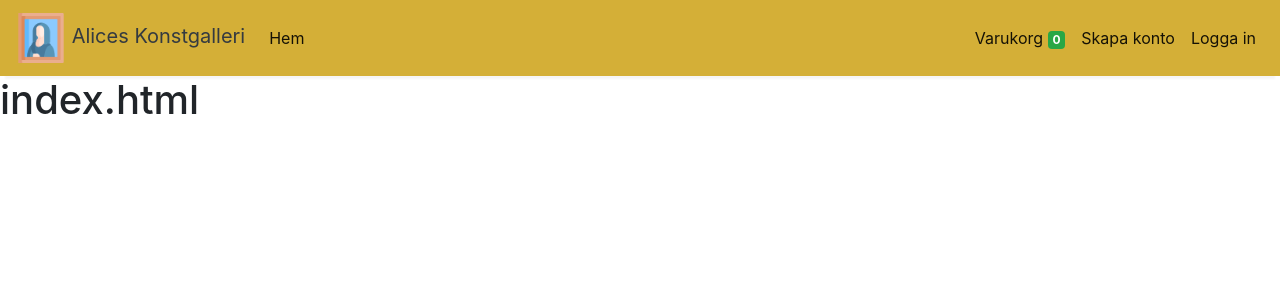
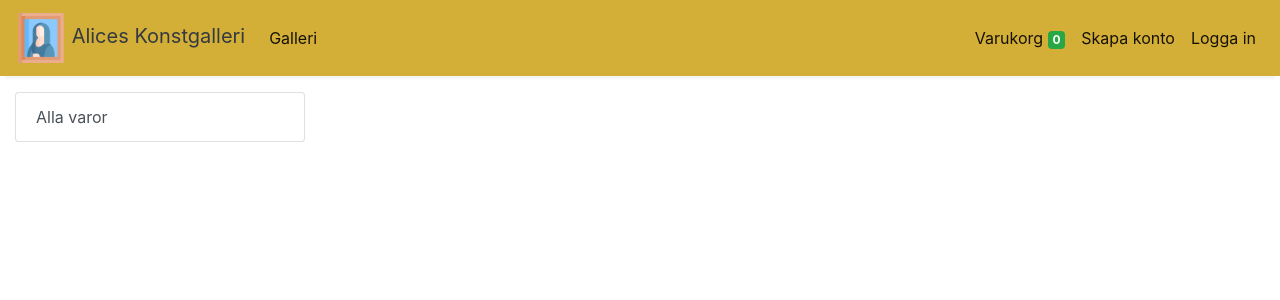
Before and after one commit to bappelberg/AlicesKonstgalleri, a Django app: page / in a window 1280 px wide. Shown: the top 300 px of the page. Run offline with Django 5.2, Linux system fonts and the light colour scheme; some libraries are stand-ins or nearby versions.

Commit message:
Update navigation label and enhance product listing page
- Changed navigation menu label from "Hem" to "Galleri".
- Modified the index page to display categories and products dynamically.
- Added a sidebar with category links to filter products.
- Enhanced the product display with cards, including product images, names, and an "Add to Cart" button.
- Updated the store view to pass product and category data to the template.

```diff
--- a/store/templates/base.html
+++ b/store/templates/base.html
@@ -84,7 +84,7 @@
     <div class="collapse navbar-collapse" id="navbarSupportedContent">
         <ul class="navbar-nav mr-auto">
             <li class="nav-item active">
-                <a class="nav-link" href="/store">Hem<span class="sr-only">(current)</span></a>
+                <a class="nav-link" href="/store">Galleri<span class="sr-only">(current)</span></a>
             </li>
         </ul>
 
--- a/store/templates/index.html
+++ b/store/templates/index.html
@@ -1,5 +1,46 @@
 {% extends 'base.html' %}
 
 {% block content %}
-    <h1>index.html</h1>
+    <div class="container-fluid mt-3">
+        <div class="row">
+
+
+
+            <div class="col-lg-3 mx-auto">
+                <div class="list-group">
+                    <a href="/" class="list-group-item list-group-item-action btn btn-outline-success">Alla varor</a>
+                    {% for category in categories %}
+                        <a href="/?category={{ category.id }}"
+                           class="list-group-item list-group-item-action btn btn-outline-success ">{{ category.name }}</a>
+                    {% endfor %}
+                </div>
+            </div>
+
+            <!-- all products -->
+            <div id='products' class="col-lg-9 mx-auto">
+                <div class="row mx-auto">
+                    {% for product in products %}
+                        <div class="card mx-auto mb-3" id={{ product.id }} style="width: 18rem;">
+                        <img class="card-img-top" src="{{ product.image.url }}" alt="Card image cap">
+                        <div class="card-body">
+                            <p class="card-title">{{ product.name }}</p>
+                        </div>
+
+                        <div class="card-footer p-0 no-gutters">
+
+                                <form action="/#{{ product.id }}" method="POST" class="btn-block">
+                                    {% csrf_token %}
+                                    <input hidden type="text" name='product' value='{{ product.id }}'>
+                                    <input type="submit" class="float-right btn btn-success form-control"
+                                           value="Add To Cart">
+                                </form>
+
+                        </div>
+
+                        </div>
+                    {% endfor %}
+            </div>
+        </div>
+    </div>
+    </div>
 {% endblock %}
--- a/store/views.py
+++ b/store/views.py
@@ -63,7 +63,22 @@
 
 # Store View
 def store(request):
-    return render(request, 'index.html')
+    cart = request.session.get('cart')
+    if not cart:
+        request.session['cart'] = {}
+    products = None
+    categories = Category.get_all_categories()
+    categoryID = request.GET.get('category')
+    if categoryID:
+        products = Product.get_all_products_by_categoryid(categoryID)
+    else:
+        products = Product.get_all_products();
+
+    data = {}
+    data['products'] = products
+    data['categories'] = categories
+
+    return render(request, 'index.html', data)
 
 
 # Signup View
```
Also changed, not shown: db.sqlite3, media/uploads/products/mona-lisa.jpg (added).
